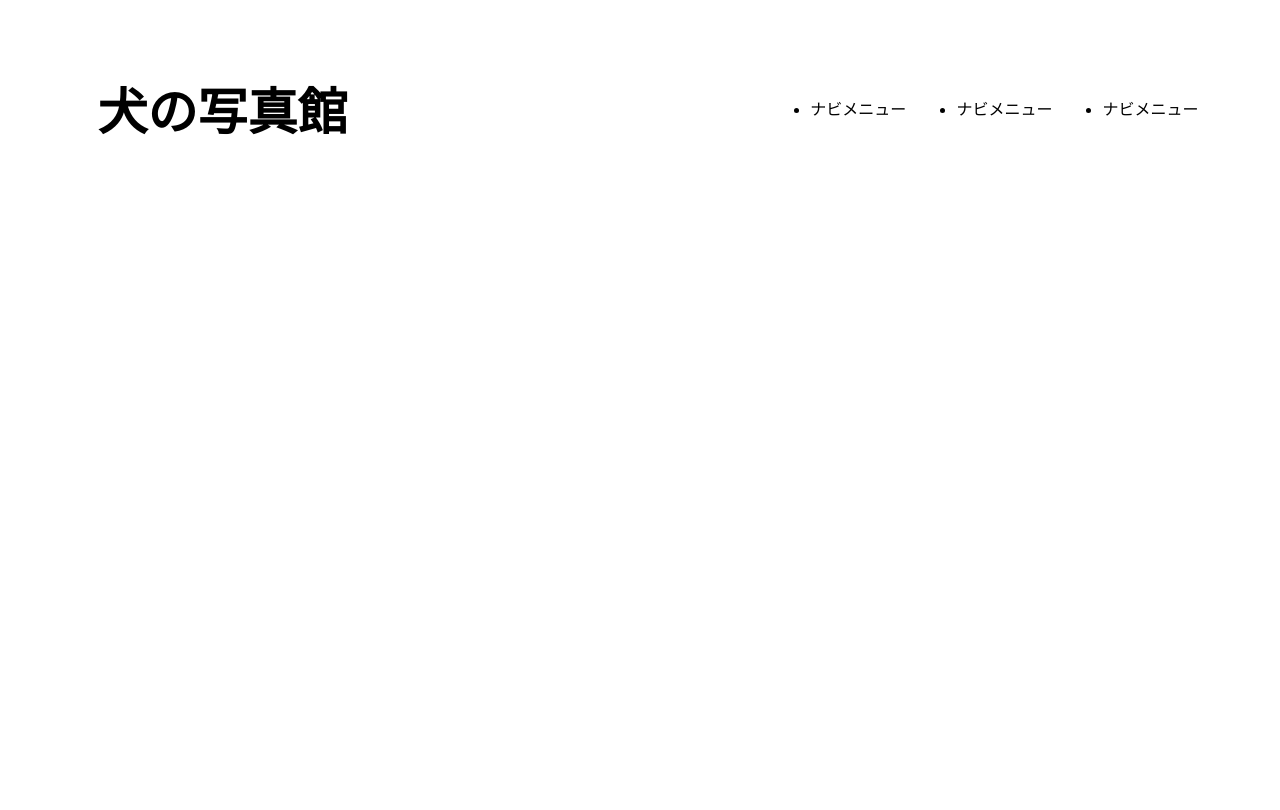
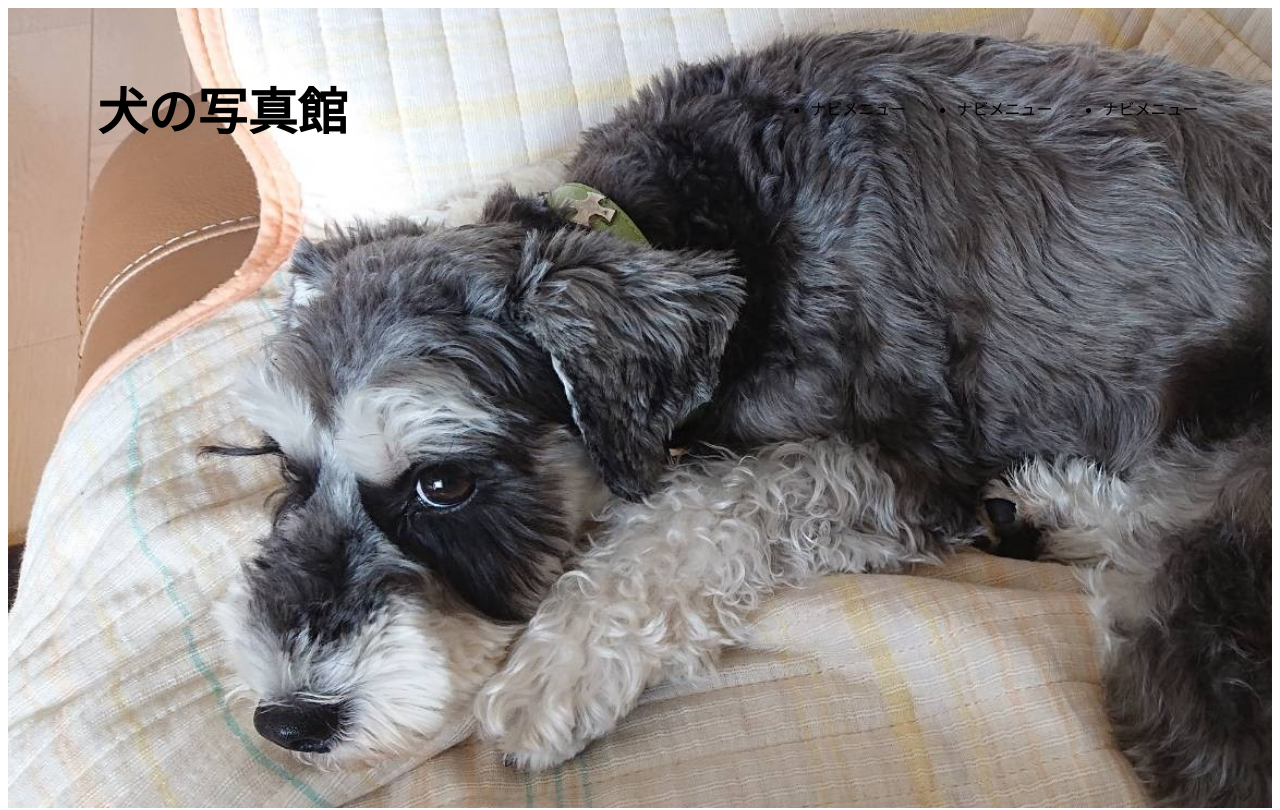
Before and after one commit to YusukeTakemoto/hackathon, a plain HTML site: page index.html in a window 1280 px wide. Shown: the top 810 px of the page. Drawn offline with Linux system fonts and the light colour scheme; a script that the page names is missing.

Commit message:
Update style.css

```diff
--- a/css/style.css
+++ b/css/style.css
@@ -28,7 +28,7 @@
 
 /* first-v */
 .first-v {
-    background-image: url(../image/bg.JPG);
+    background-image: url(aiken_header.JPG);
     height: 100vh;
     background-repeat: no-repeat;
     background-size: cover;
```
